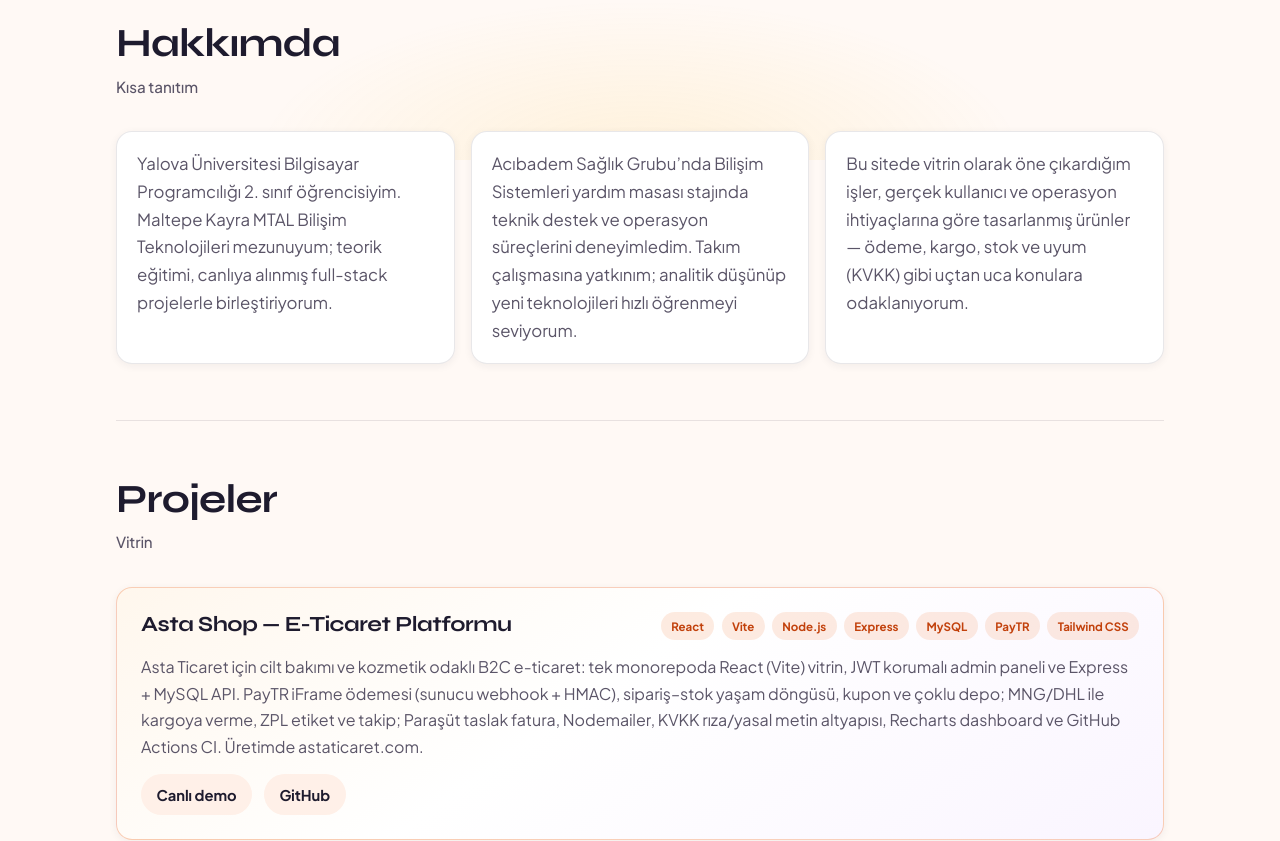
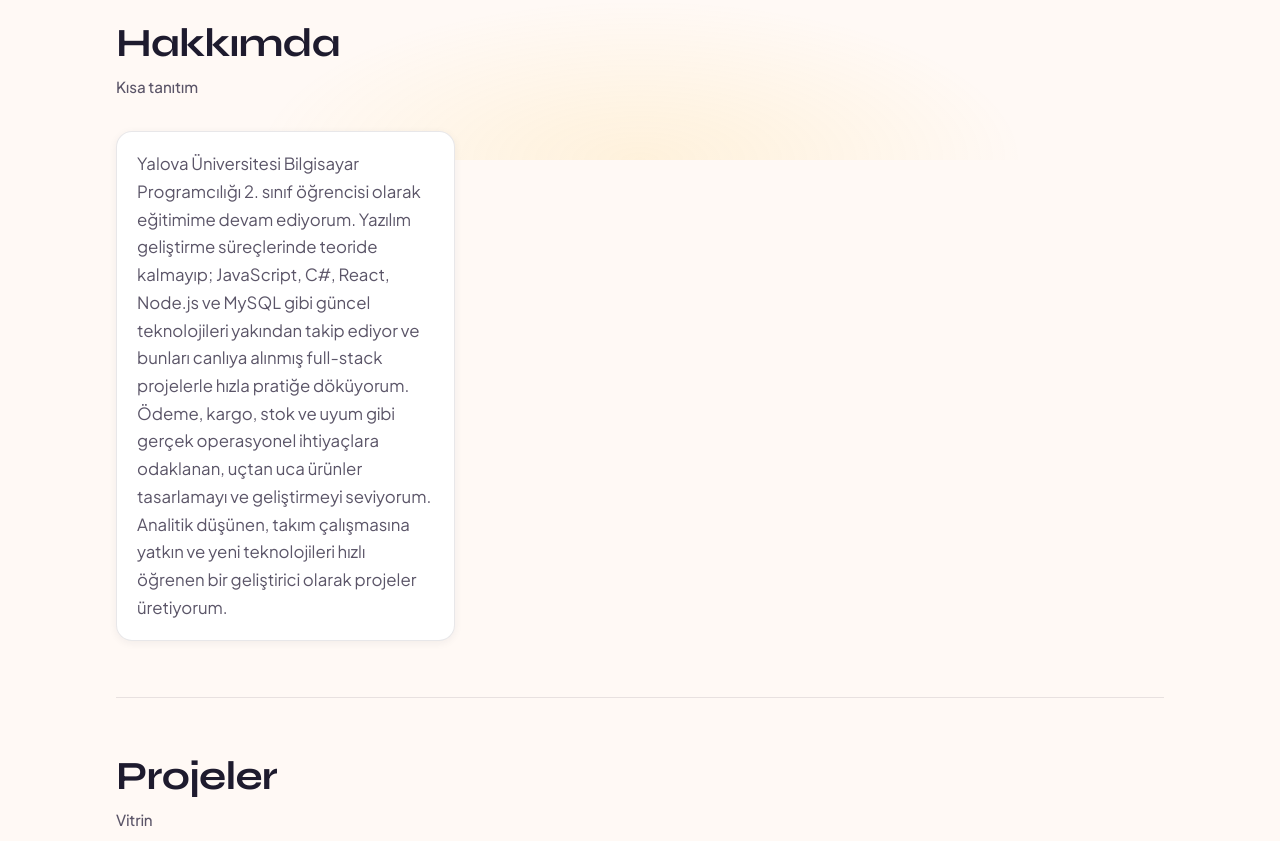
Before and after one commit to qAlparslan/qAlparslan.github.io, a React (Vite) app: page / in a window 1280 px wide. Shown: the part 640-1481 px from the top of the page. Built offline with nearby package versions, Linux system fonts and the light colour scheme.

Commit message:
Update site.ts

```diff
--- a/src/content/site.ts
+++ b/src/content/site.ts
@@ -7,9 +7,7 @@ export const site = {
   email: 'alparslansen5757@gmail.com',
   availability: 'Yalova Üniversitesi 2. sınıf',
   about: [
-    'Yalova Üniversitesi Bilgisayar Programcılığı 2. sınıf öğrencisiyim. Maltepe Kayra MTAL Bilişim Teknolojileri mezunuyum; teorik eğitimi, canlıya alınmış full-stack projelerle birleştiriyorum.',
-    'Acıbadem Sağlık Grubu’nda Bilişim Sistemleri yardım masası stajında teknik destek ve operasyon süreçlerini deneyimledim. Takım çalışmasına yatkınım; analitik düşünüp yeni teknolojileri hızlı öğrenmeyi seviyorum.',
-    'Bu sitede vitrin olarak öne çıkardığım işler, gerçek kullanıcı ve operasyon ihtiyaçlarına göre tasarlanmış ürünler — ödeme, kargo, stok ve uyum (KVKK) gibi uçtan uca konulara odaklanıyorum.',
+    'Yalova Üniversitesi Bilgisayar Programcılığı 2. sınıf öğrencisi olarak eğitimime devam ediyorum. Yazılım geliştirme süreçlerinde teoride kalmayıp; JavaScript, C#, React, Node.js ve MySQL gibi güncel teknolojileri yakından takip ediyor ve bunları canlıya alınmış full-stack projelerle hızla pratiğe döküyorum. Ödeme, kargo, stok ve uyum gibi gerçek operasyonel ihtiyaçlara odaklanan, uçtan uca ürünler tasarlamayı ve geliştirmeyi seviyorum. Analitik düşünen, takım çalışmasına yatkın ve yeni teknolojileri hızlı öğrenen bir geliştirici olarak projeler üretiyorum.',
   ],
   nav: [
     { id: 'about', label: 'Hakkımda' },
```
